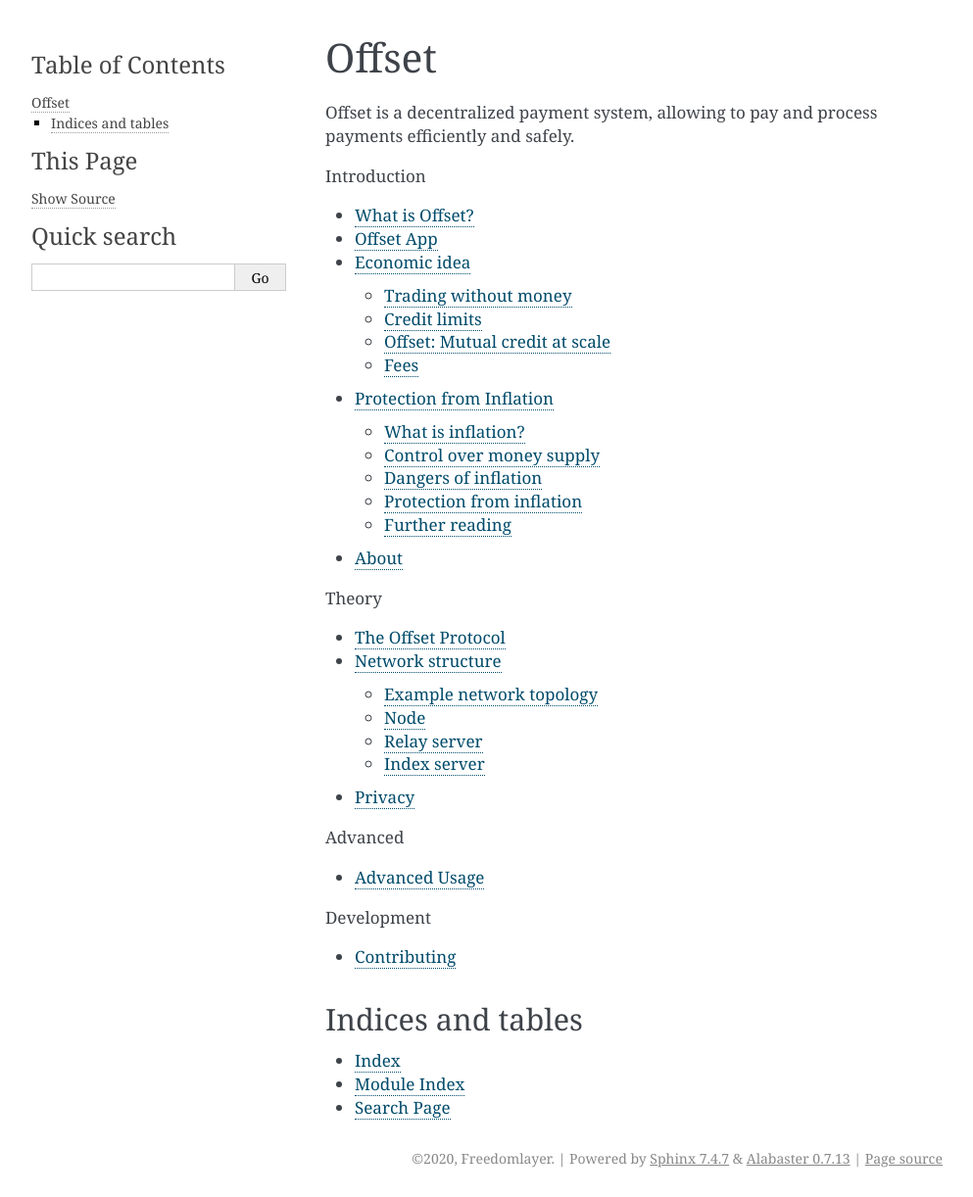
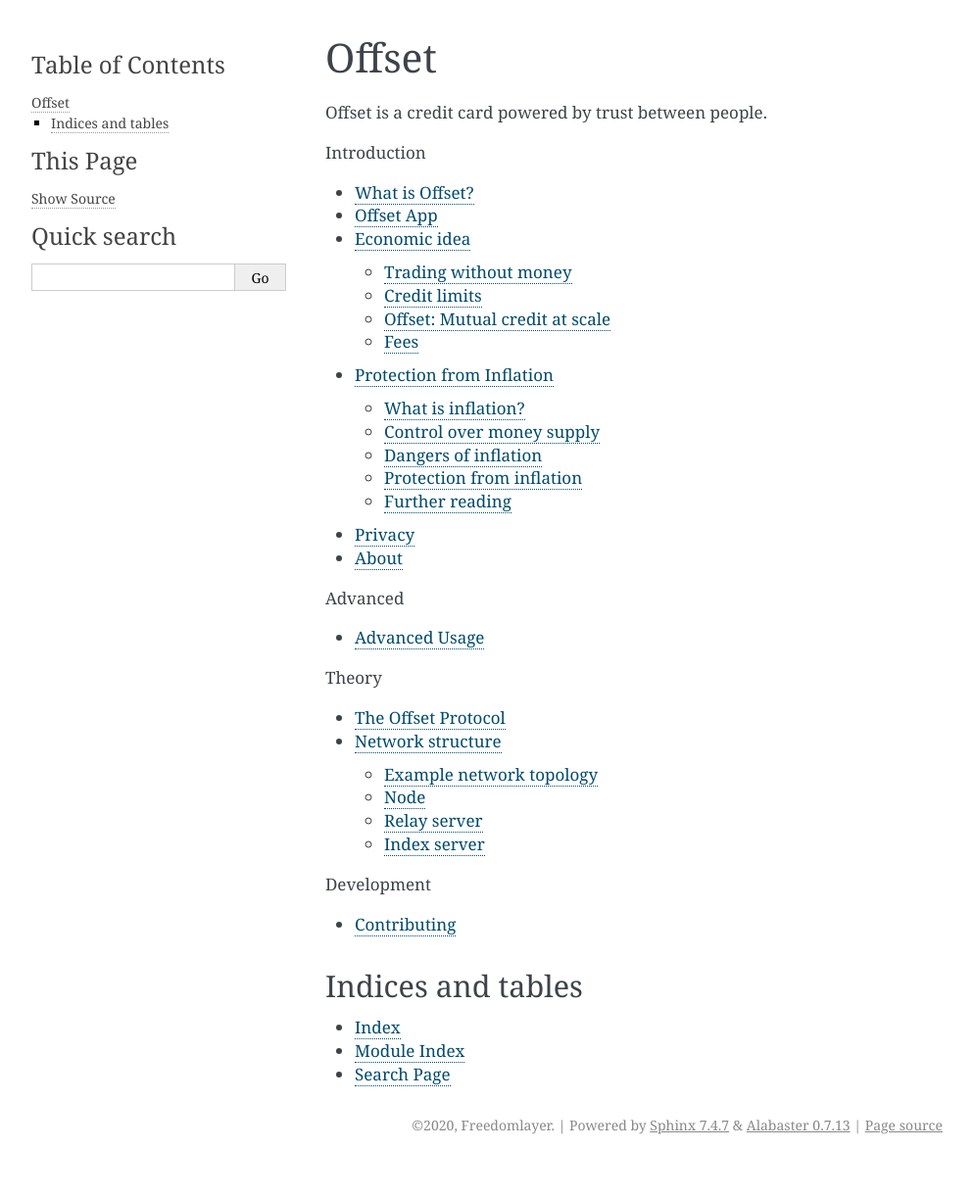
Before and after one commit to freedomlayer/offset_docs, a Sphinx documentation site: the page built from doc/docs/source/index.rst, in a window 1280 px wide. Shown: the whole page at 98% size, without its empty margins (148-1141 px from the left). Built offline with Sphinx 7.4.7, drawn with Linux system fonts in a browser that asks for light colours; after the commit the page ends 1188 px from its top, so only the background shows below that.

Commit message:
Reorganized toc

```diff
--- a/doc/docs/source/index.rst
+++ b/doc/docs/source/index.rst
@@ -2,8 +2,7 @@
 Offset
 ======
 
-Offset is a decentralized payment system, allowing to pay and process
-payments efficiently and safely.
+Offset is a credit card powered by trust between people.
 
 .. toctree::
    :maxdepth: 2
```
Also changed, not shown: other parts of doc/docs/source/index.rst (+7 -7 lines).
